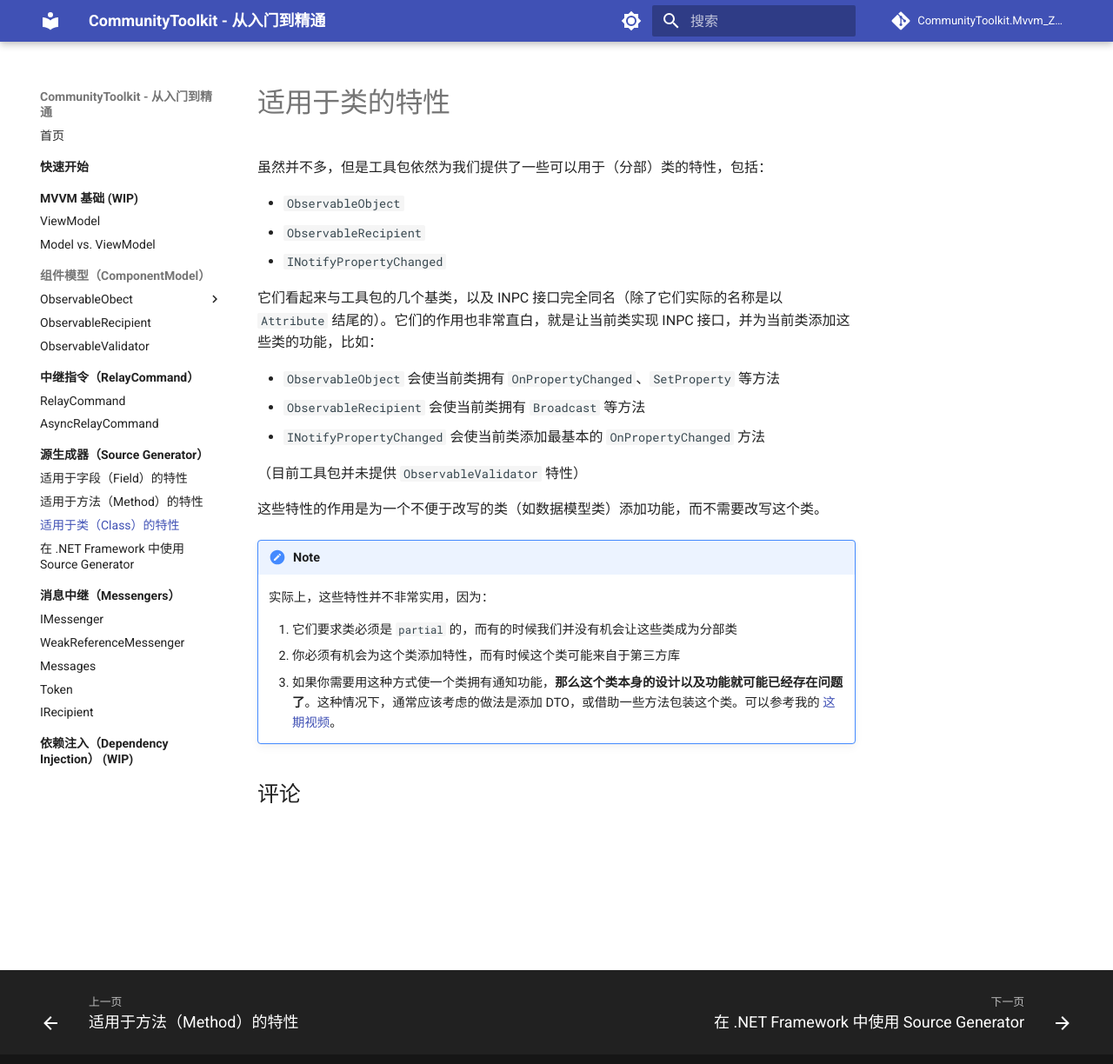
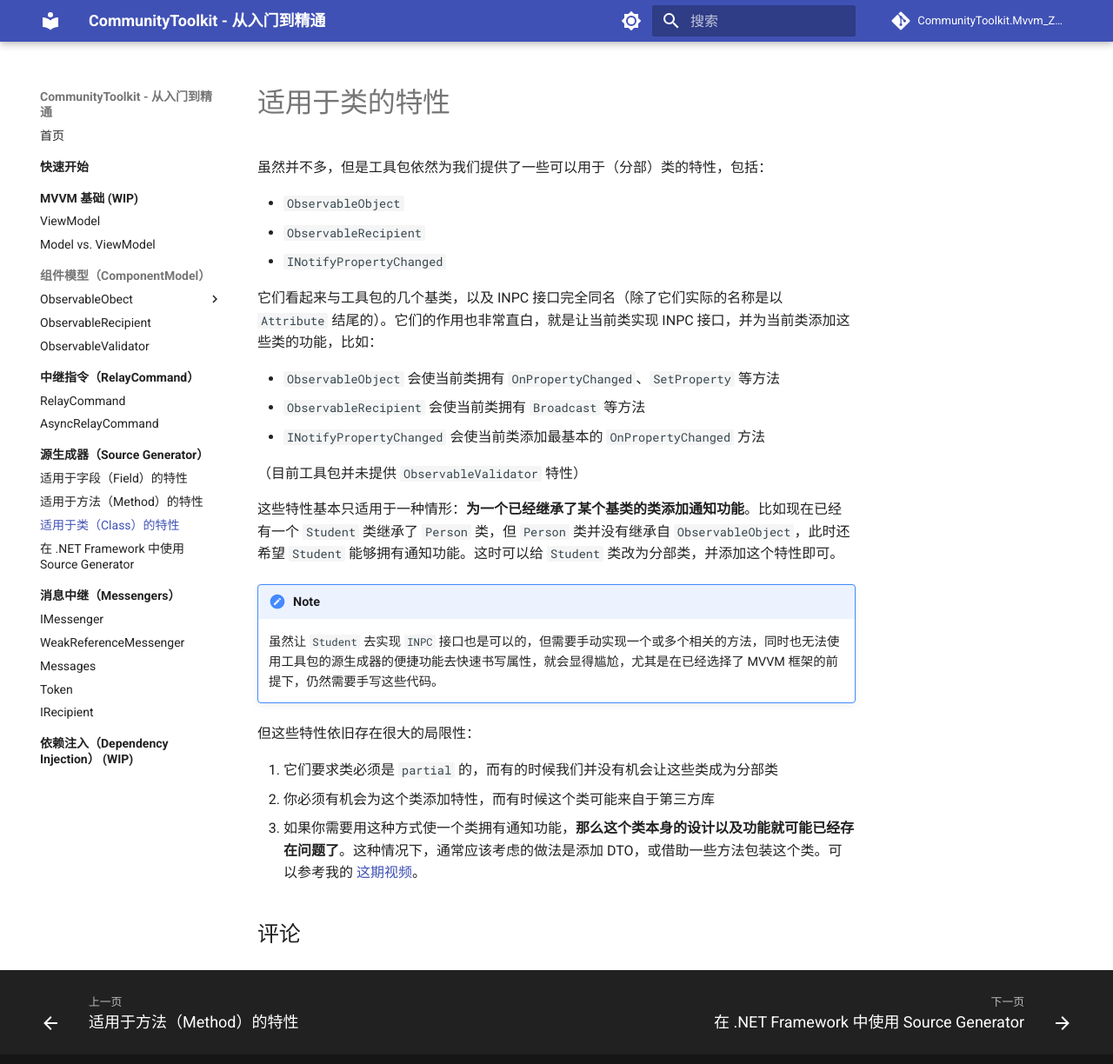
Before and after one commit to BYJRK/CommunityToolkit.Mvvm_ZeroToHero, an MkDocs documentation site: the page built from docs/Source Generator/ClassAttributes.md, in a window 1280 px wide and 1237 px high. Shown: the top 1224 px of the window at 87% size. Built offline with MkDocs 1.6.1 and Material for MkDocs 9.7.7, drawn with Linux system fonts in a browser that asks for light colours; comment, search, counter and statistics services are not loaded.

Commit message:
Improve docs for ClassAttributes

```diff
--- a/docs/Source Generator/ClassAttributes.md
+++ b/docs/Source Generator/ClassAttributes.md
@@ -18,11 +18,13 @@
 
 （目前工具包并未提供 `ObservableValidator` 特性）
 
-这些特性的作用是为一个不便于改写的类（如数据模型类）添加功能，而不需要改写这个类。
+这些特性基本只适用于一种情形：**为一个已经继承了某个基类的类添加通知功能**。比如现在已经有一个 `Student` 类继承了 `Person` 类，但 `Person` 类并没有继承自 `ObservableObject`，此时还希望 `Student` 能够拥有通知功能。这时可以给 `Student` 类改为分部类，并添加这个特性即可。
 
 !!! note
-    实际上，这些特性并不非常实用，因为：
+    虽然让 `Student` 去实现 `INPC` 接口也是可以的，但需要手动实现一个或多个相关的方法，同时也无法使用工具包的源生成器的便捷功能去快速书写属性，就会显得尴尬，尤其是在已经选择了 MVVM 框架的前提下，仍然需要手写这些代码。
 
-    1. 它们要求类必须是 `partial` 的，而有的时候我们并没有机会让这些类成为分部类
-    2. 你必须有机会为这个类添加特性，而有时候这个类可能来自于第三方库
-    3. 如果你需要用这种方式使一个类拥有通知功能，**那么这个类本身的设计以及功能就可能已经存在问题了**。这种情况下，通常应该考虑的做法是添加 DTO，或借助一些方法包装这个类。可以参考我的 [这期视频](https://www.bilibili.com/video/BV1Vz421f7Do/)。
+但这些特性依旧存在很大的局限性：
+
+1. 它们要求类必须是 `partial` 的，而有的时候我们并没有机会让这些类成为分部类
+2. 你必须有机会为这个类添加特性，而有时候这个类可能来自于第三方库
+3. 如果你需要用这种方式使一个类拥有通知功能，**那么这个类本身的设计以及功能就可能已经存在问题了**。这种情况下，通常应该考虑的做法是添加 DTO，或借助一些方法包装这个类。可以参考我的 [这期视频](https://www.bilibili.com/video/BV1Vz421f7Do/)。
```
